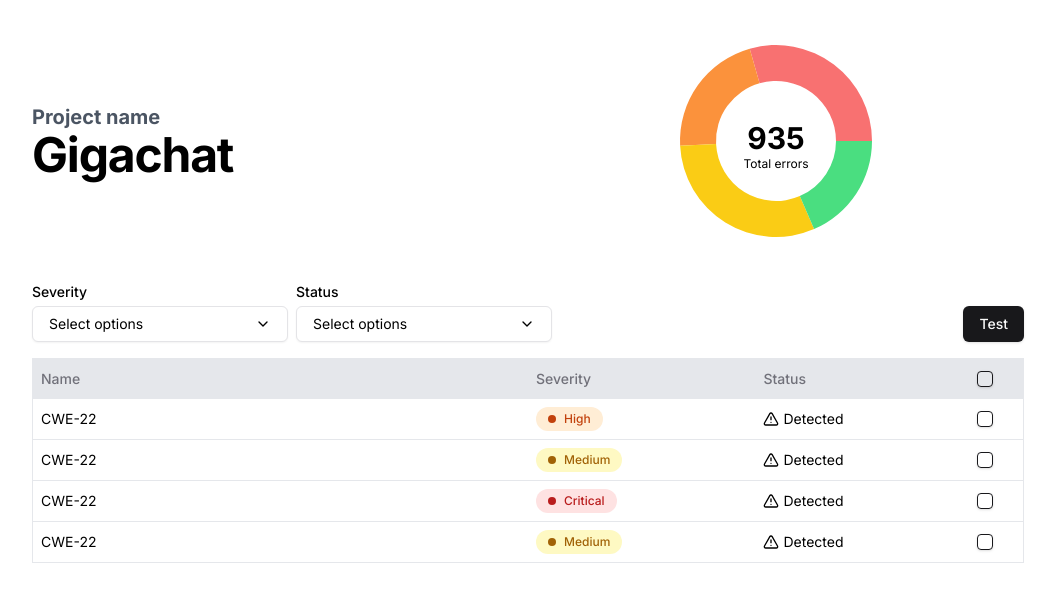
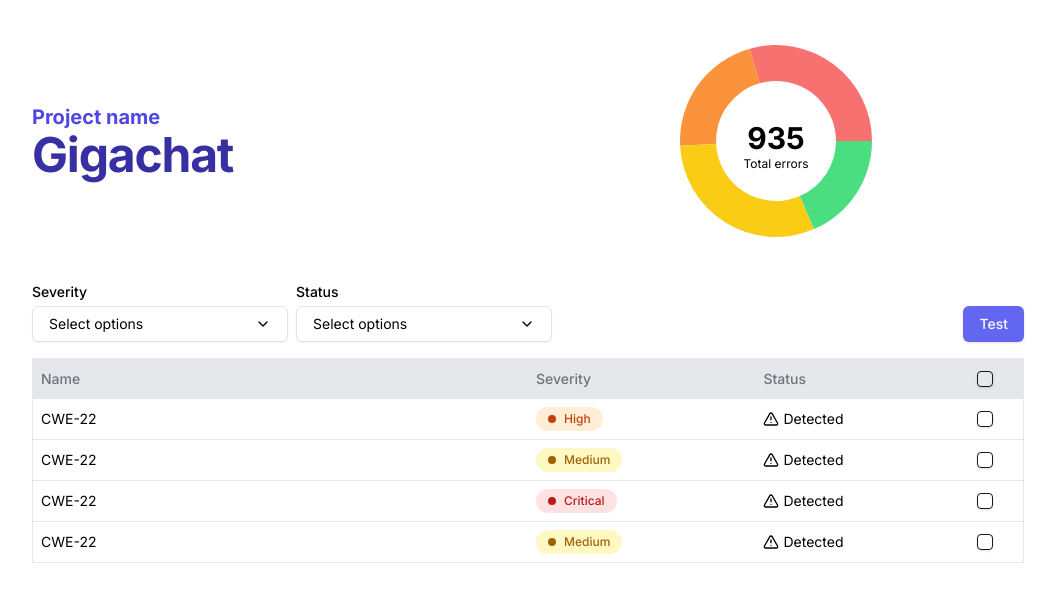
Before and after one commit to OwOHamper/Codetinel, a React (Vite) app in the folder Frontend/: page /projects/1 in a window 1280 px wide. Shown: the top 602 px of the page, without its empty margins (112-1167 px from the left). Built offline with nearby package versions, Linux system fonts and the light colour scheme.

Commit message:
Added primary color

```diff
--- a/Frontend/src/components/VulnerabilitiesTableFilter.tsx
+++ b/Frontend/src/components/VulnerabilitiesTableFilter.tsx
@@ -35,7 +35,7 @@
                 />
             </div>
 
-            <Button>Test</Button>
+            <Button className="bg-indigo-500 hover:bg-indigo-400">Test</Button>
         </div>
     )
 }
--- a/Frontend/src/pages/Project.tsx
+++ b/Frontend/src/pages/Project.tsx
@@ -59,8 +59,8 @@
     <main className="max-w-screen-lg mx-auto p-4">
       <div className="grid items-center grid-cols-2 mb-4">
         <div>
-          <p className="text-xl text-gray-600 font-bold">Project name</p>
-          <h1 className="text-4xl font-black tracking-tight lg:text-5xl">Gigachat</h1>
+          <p className="text-xl text-indigo-600 font-bold">Project name</p>
+          <h1 className="text-4xl text-indigo-800 font-black tracking-tight lg:text-5xl">Gigachat</h1>
         </div>
 
         <div className="block">
```
